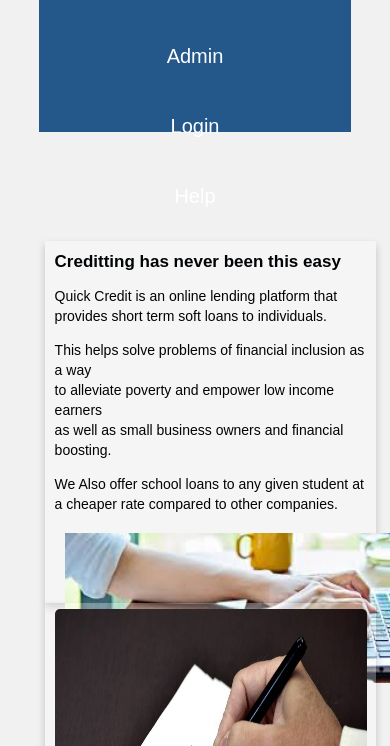
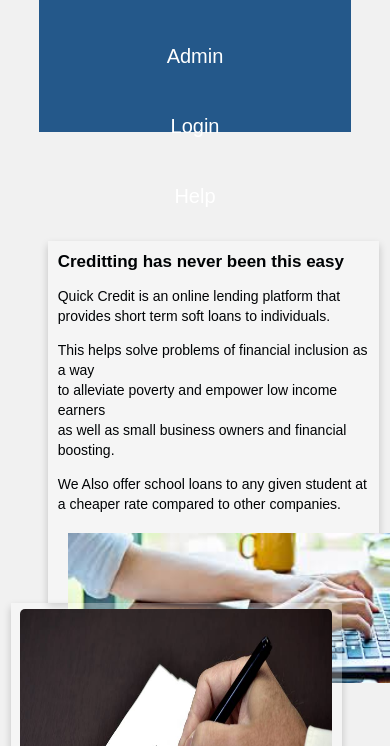
Before and after one commit to Arnoldmn/QuickCreditP, a plain HTML site: page UI/index.html in a window 390 px wide. Shown: the part 98-844 px from the top of the page. Drawn offline with Linux system fonts and the light colour scheme.

```diff
--- a/UI/css/style.css
+++ b/UI/css/style.css
@@ -310,18 +310,13 @@
   .leftContent,
   .column1,
   .column {
-    float: left;
     width: 100%;
-    margin-left: 2%;
-    margin-right: 2%;
+    margin-left: 3%;
+    margin-right: 3%;
     padding: 2% 3%;
   }
 
   .rightContent caption {
     font-size: 14px;
   }
-
-  .mainFooter {
-    width: 100%;
-  }
 }
```
